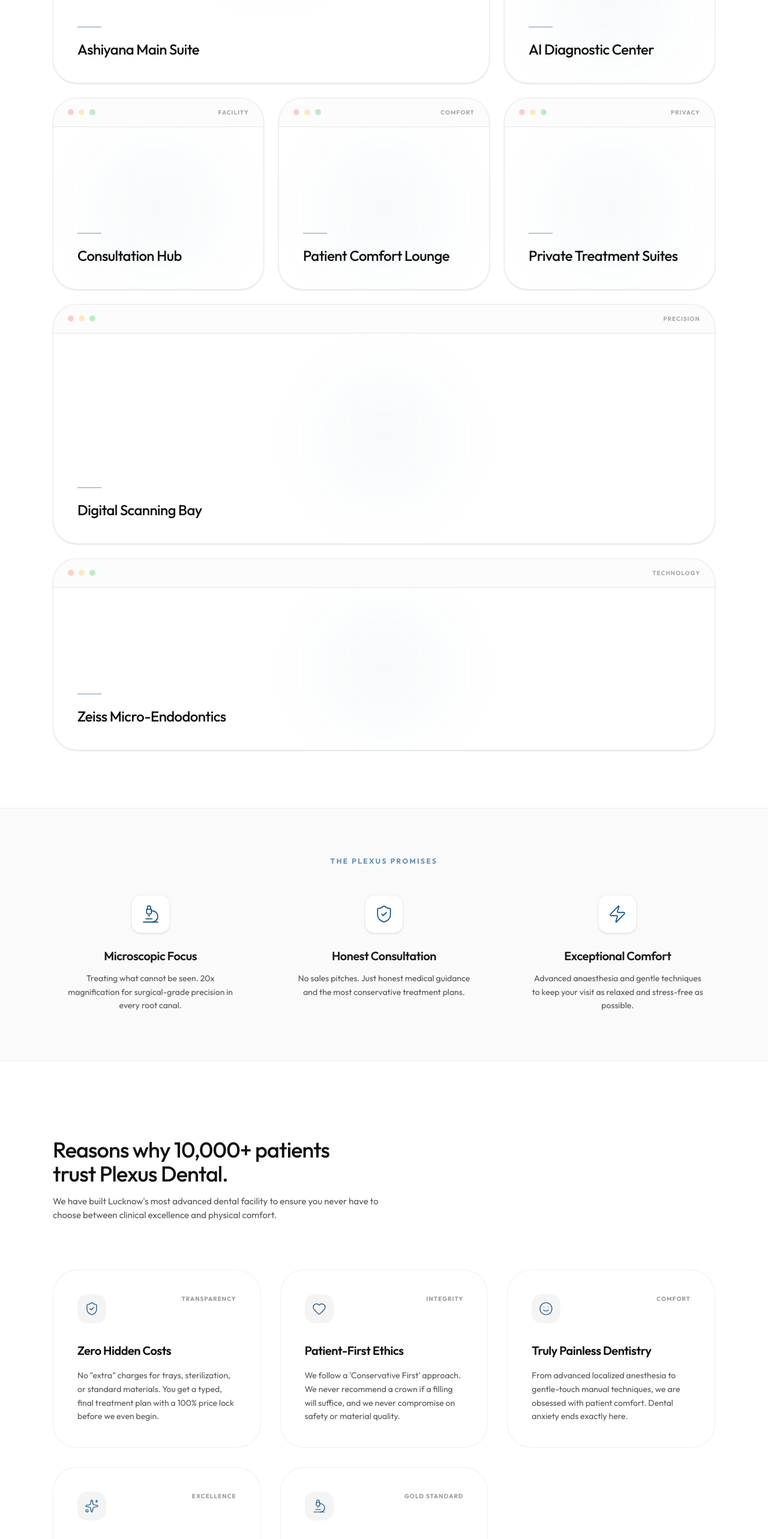
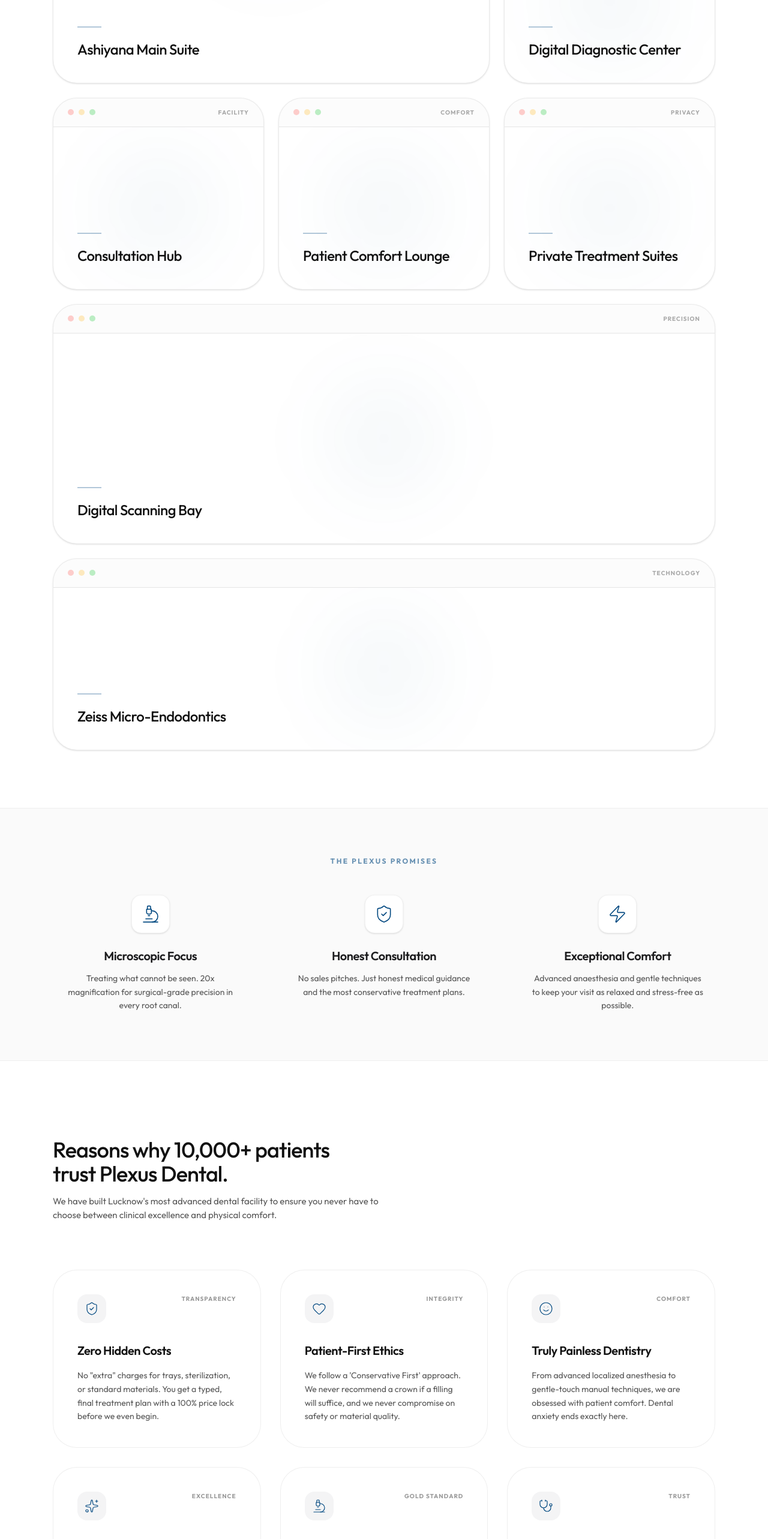
Before and after one commit to aibax04/plexushub, a React (Vite) app: page /why-choose-us in a window 1280 px wide. Shown: the part 1255-3821 px from the top of the page at 60% size. Built offline with nearby package versions, Linux system fonts and the light colour scheme.

Commit message:
added cards

```diff
--- a/index.html
+++ b/index.html
@@ -2,7 +2,7 @@
 <html lang="en">
   <head>
     <meta charset="UTF-8" />
-    <meta name="viewport" content="width=device-width, initial-scale=1.0" />
+    <meta name="viewport" content="width=device-width, initial-scale=1.0, viewport-fit=cover" />
     <title>Plexus Dental — Care You Can Trust</title>
     <link rel="preconnect" href="https://fonts.googleapis.com" />
     <link rel="preconnect" href="https://fonts.gstatic.com" crossorigin />
--- a/src/data/treatments.js
+++ b/src/data/treatments.js
@@ -765,7 +765,7 @@
     ],
     whyChooseUs: [
       "EMS Airflow Master for pain-free, warm-water cleaning",
-      "AI-driven cavity detection for ultra-early diagnosis",
+      "Advanced digital imaging for ultra-early diagnosis",
       "Intra-oral camera tour of your own mouth on a 4K screen",
       "Oral Cancer screening included in every routine check-up"
     ],
--- a/src/pages/WhyChooseUsPage.jsx
+++ b/src/pages/WhyChooseUsPage.jsx
@@ -46,6 +46,12 @@
     title: 'Microscopic Root Canals',
     desc: 'We are Lucknow\'s first choice for microscopic dentistry. Working under 20x magnification means we find canals others miss and save teeth others would extract. Precision is our baseline.',
     tag: 'Gold Standard'
+  },
+  {
+    icon: Stethoscope,
+    title: 'Clear, Pressure-Free Guidance',
+    desc: 'We walk you through findings on-screen, outline honest options in plain language, and answer every question. Your treatment plan is yours to approve — no rushed sales pitches.',
+    tag: 'Trust'
   }
 ]
 
@@ -153,7 +159,7 @@
 
             {/* Row 2 - Full Span Items */}
             <TerminalWindow
-              title="AI Diagnostic Center"
+              title="Digital Diagnostic Center"
               tag="Technology"
               className="min-h-[320px]"
             />
@@ -288,7 +294,7 @@
                     <h4 className="text-white font-bold uppercase tracking-widest text-xs mb-8">Plexus Dental Standard</h4>
                     <ul className="space-y-6">
                         {[
-                            'AI-calculated, ultra-precise 3D diagnostics',
+                            'Ultra-precise 3D digital diagnostics',
                             '20x Microscopic RCs & precision restoration',
                             '100% Fixed & Transparent upfront pricing',
                             'Minimal waiting — we respect your time',
```
